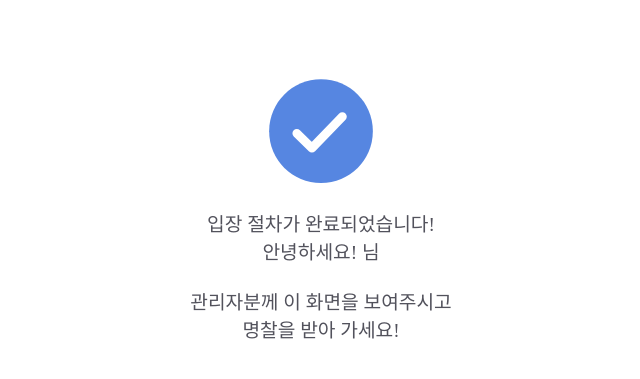
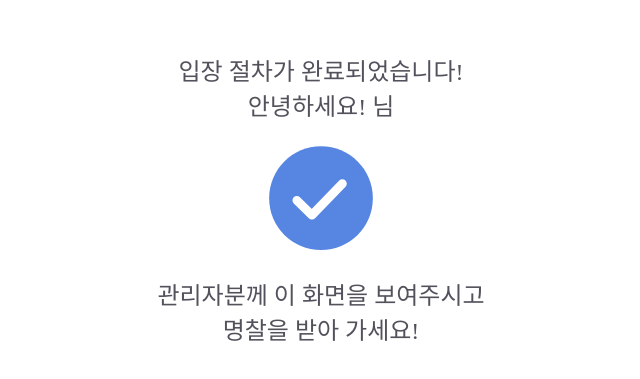
Before and after one commit to Resten1497/Entry_FrontTest, a React (Create React App) app: page /complete in a window 1280 px wide. Shown: the part 201-580 px from the top of the page, without its empty margins (319-959 px from the left). Built offline with nearby package versions, Linux system fonts and the light colour scheme; a web font is replaced by a local one.

Commit message:
complete page

```diff
--- a/src/container/CompleteContainer/index.jsx
+++ b/src/container/CompleteContainer/index.jsx
@@ -17,13 +17,15 @@ function CompleteContainer() {
   // };
   return (
     <Container>
-      <Animation />
+
       <Title>
         입장 절차가 완료되었습니다!
         <br />
         안녕하세요! {location.state}님
-        <br/>
-        <br />관리자분께 이 화면을 보여주시고
+      </Title>
+        <Animation />
+      <Title>
+        관리자분께 이 화면을 보여주시고
         <br />명찰을 받아 가세요!
       </Title>
       {/* <Btn autoFocus onKeyDown={handleKeyDown}></Btn> */}
@@ -42,7 +44,7 @@ const Container = styled.div`
 
 const Title = styled.p`
   font-weight: 400;
-  font-size: 1.2rem;
+  font-size: 1.5rem;
   text-align: center;
   color: #52525c;
 `;
```
